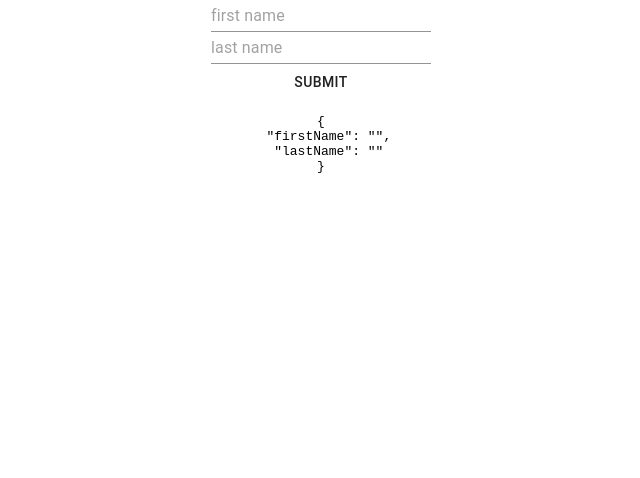
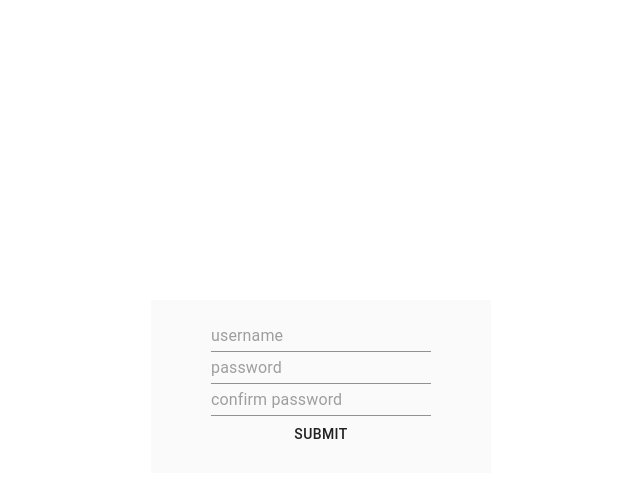
Before and after one commit to yutveg/Auth-React-Front-End, a React (Create React App) app in the folder simple-user-dash/: page / in a window 1280 px wide. Shown: the top 478 px of the page, without its empty margins (319-959 px from the left). Built offline with nearby package versions, Linux system fonts and the light colour scheme.

Commit message:
changed naming of input fields and styled form

```diff
--- a/simple-user-dash/src/components/auth/Register.tsx
+++ b/simple-user-dash/src/components/auth/Register.tsx
@@ -3,9 +3,16 @@ import { Formik, Field, Form } from 'formik';
 import { TextField, Button } from '@material-ui/core';
 const Register: React.FC = () => {
   return (
-    <div>
+    <div
+      style={{
+        margin: '300px auto',
+        padding: '20px',
+        backgroundColor: '#fafafa',
+        width: '300px',
+      }}
+    >
       <Formik
-        initialValues={{ firstName: '', lastName: '' }}
+        initialValues={{ username: '', password: '', confirmPassword: '' }}
         onSubmit={(data, { setSubmitting, resetForm }) => {
           setSubmitting(true);
           // some async process
@@ -17,15 +24,23 @@ const Register: React.FC = () => {
         {({ values, isSubmitting }) => (
           <Form>
             <Field
-              placeholder="first name"
-              name="firstName"
+              placeholder="username"
+              name="username"
               type="input"
               as={TextField}
             />
             <div>
               <Field
-                placeholder="last name"
-                name="lastName"
+                placeholder="password"
+                name="password"
+                type="input"
+                as={TextField}
+              />
+            </div>
+            <div>
+              <Field
+                placeholder="confirm password"
+                name="confirmPassword"
                 type="input"
                 as={TextField}
               />
@@ -36,7 +51,6 @@ const Register: React.FC = () => {
                 Submit
               </Button>
             </div>
-            <pre>{JSON.stringify(values, null, 2)}</pre>
           </Form>
         )}
       </Formik>
```
Also changed, not shown: simple-user-dash/src/components/auth/Login.tsx (+49 -4 lines).
